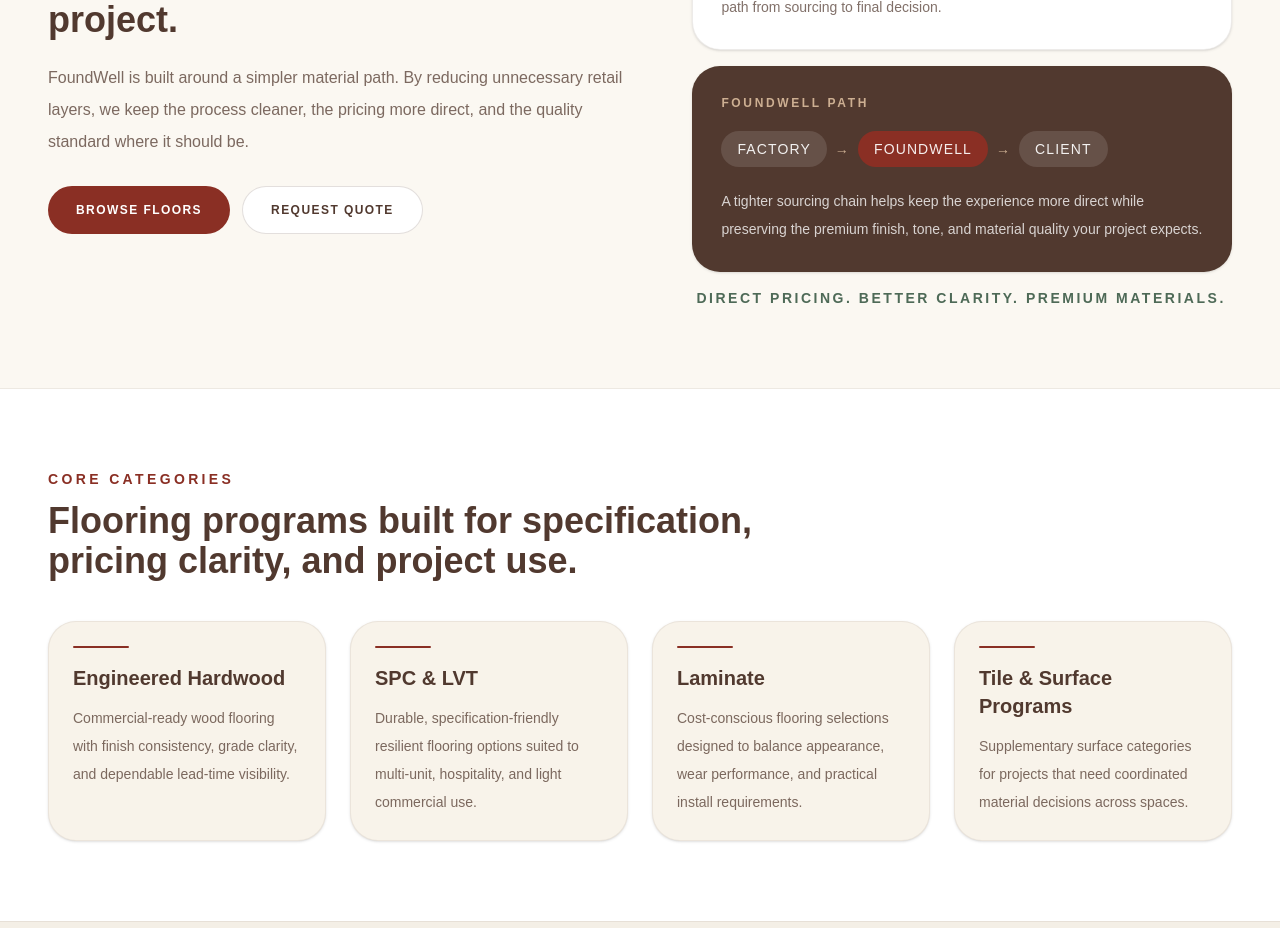
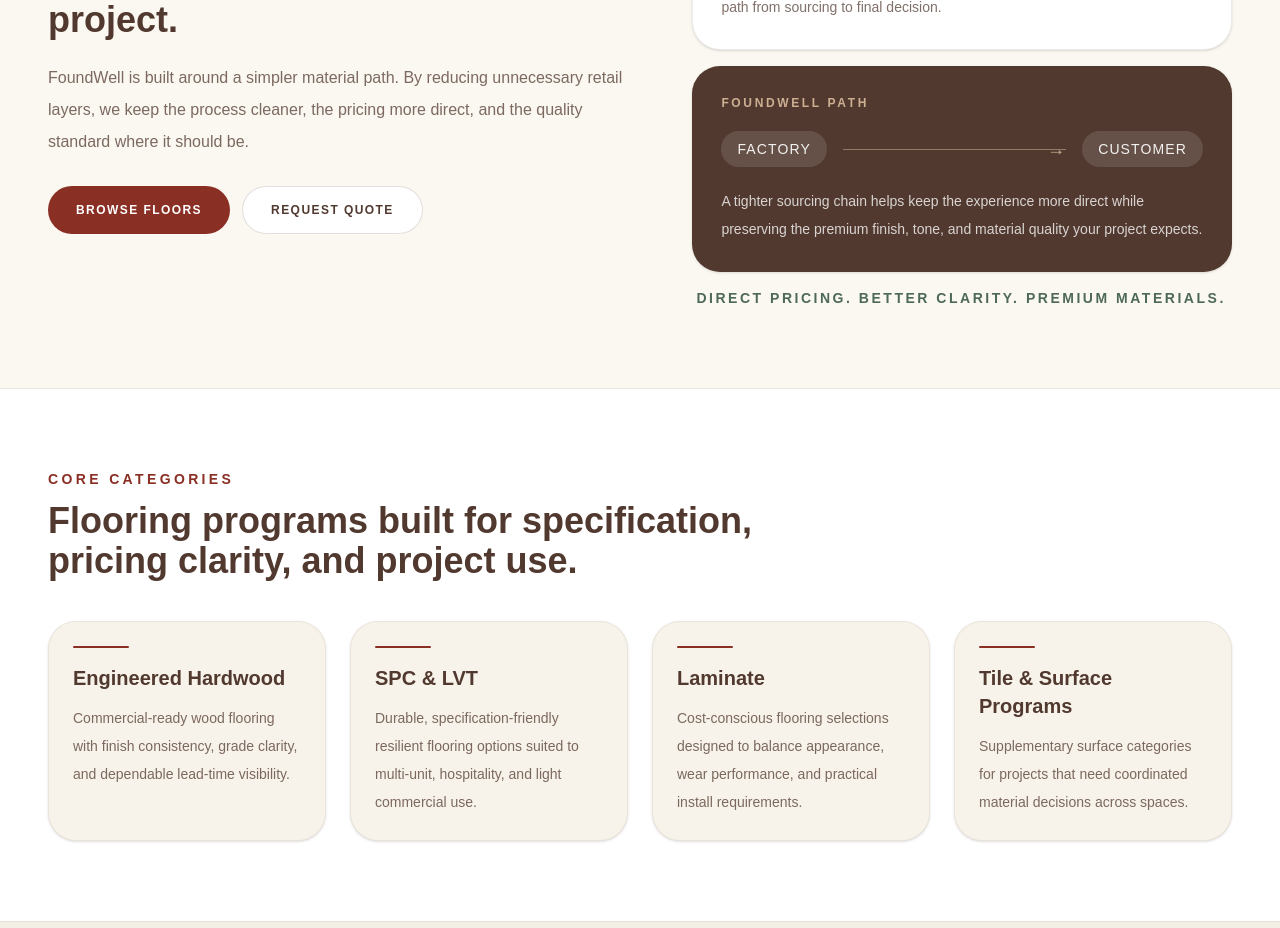
Before and after one commit to Duychinni/Foundwell, a Next.js app: page / in a window 1280 px wide. Shown: the part 1080-2008 px from the top of the page. Built offline with nearby package versions, Linux system fonts and the light colour scheme.

Commit message:
Simplify homepage direct sourcing arrow

```diff
--- a/app/page.tsx
+++ b/app/page.tsx
@@ -253,12 +253,12 @@
               <p className="text-xs font-semibold uppercase tracking-[0.22em] text-[#CDAF92]">
                 FoundWell path
               </p>
-              <div className="mt-5 flex flex-wrap items-center gap-2 text-[13px] font-medium uppercase tracking-[0.08em] text-white/92 sm:text-sm">
-                <span className="rounded-full bg-white/12 px-4 py-2">Factory</span>
-                <span className="text-[#CDAF92]">→</span>
-                <span className="rounded-full bg-[#8A2F24] px-4 py-2">FoundWell</span>
-                <span className="text-[#CDAF92]">→</span>
-                <span className="rounded-full bg-white/12 px-4 py-2">Client</span>
+              <div className="mt-5 grid grid-cols-[auto_1fr_auto] items-center gap-3 text-[13px] font-medium uppercase tracking-[0.08em] text-white/92 sm:gap-4 sm:text-sm">
+                <span className="rounded-full bg-white/12 px-4 py-2 text-center">Factory</span>
+                <div className="relative h-px w-full bg-[#CDAF92]/55">
+                  <span className="absolute right-0 top-1/2 -translate-y-1/2 text-lg text-[#CDAF92]">→</span>
+                </div>
+                <span className="rounded-full bg-white/12 px-4 py-2 text-center">Customer</span>
               </div>
               <p className="mt-5 text-sm leading-7 text-white/78">
                 A tighter sourcing chain helps keep the experience more direct while preserving the premium finish, tone, and material quality your project expects.
```
